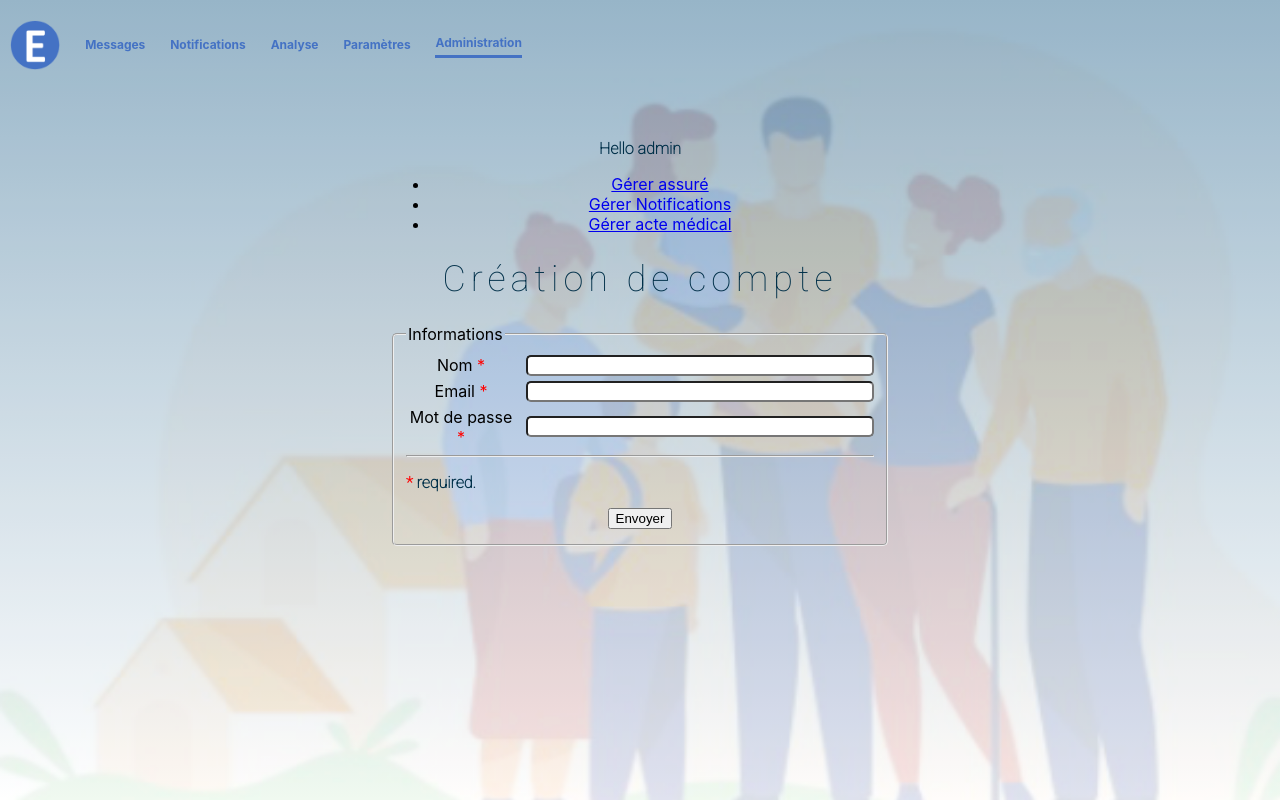
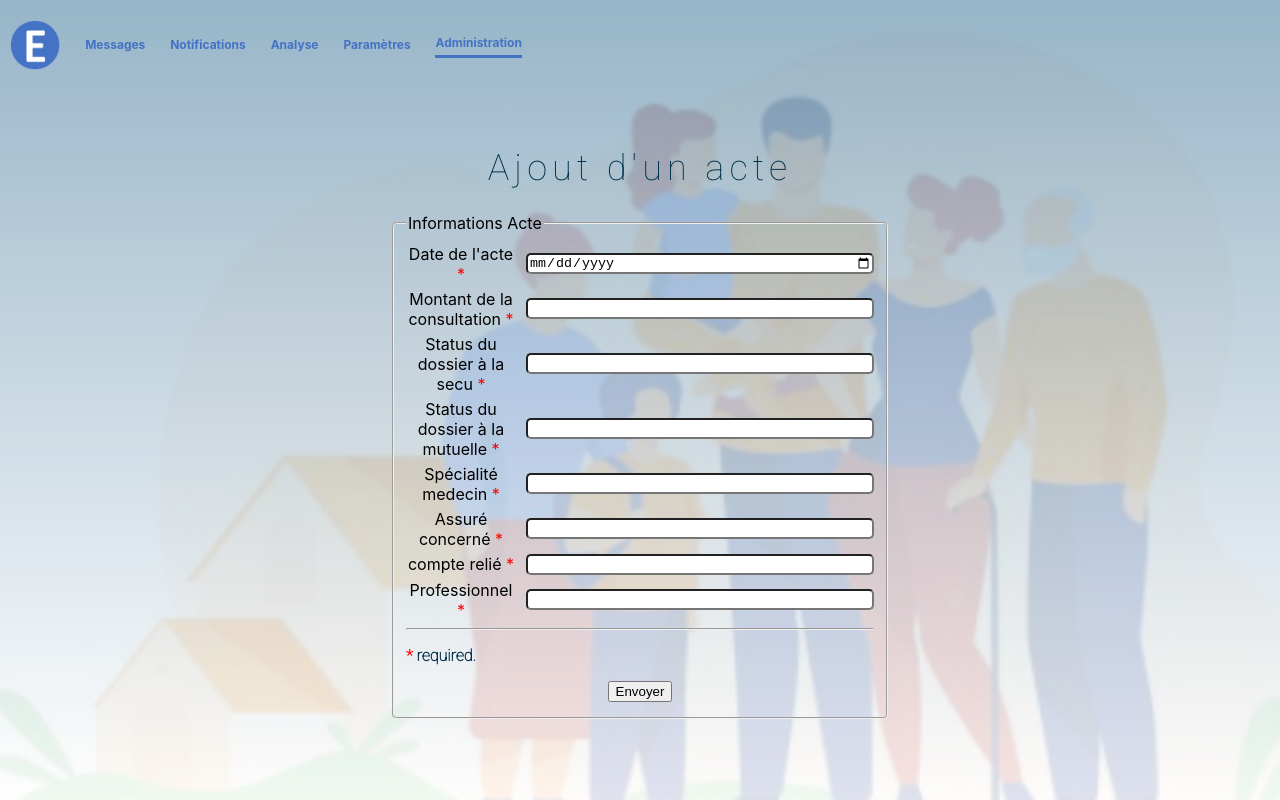
Before and after one commit to WildCodeSchool/remoteFR-R2dwild-P3-secuel-front, a React (Create React App) app: page /admin/medicalevent in a window 1280 px wide. Built offline with nearby package versions, Linux system fonts and the light colour scheme.

Commit message:
healt insurance screen added and screen medical event

```diff
--- a/src/App.js
+++ b/src/App.js
@@ -1,4 +1,5 @@
 import Admin from './screen/Admin'
+import FormAdminMedicalEvent from './screen/FormAdminMedicalEvent'
 import Analyse from './screen/Analyse'
 import CreateUser from './screen/CreateUser'
 import DetailEvent from './components/DetailEvent'
@@ -23,7 +24,8 @@ const App = () => {
         <Route path='/analyse' component={Analyse} />
         <Route path='/params' component={Params} />
         <Route path='/event/:id' component={DetailEvent} />
-        <Route path='/admin' component={Admin} />
+        <Route exact path='/admin' component={Admin} />
+        <Route path='/admin/medicalevent' component={FormAdminMedicalEvent} />
       </Switch>
     </div>
   )
--- a/src/data/fakejson/fakedata.json
+++ b/src/data/fakejson/fakedata.json
@@ -23,10 +23,10 @@
    "date acte médicale": "12/10/2020",
    "Type acte": "médécin généraliste ",
    "Nom professionnel de santé": "BIGOTTE",
-   "Montant Payé": "23",
+   "Montant Payé": "67",
    "Payeur": "SECURITE SOCIAL",
    "Statut du dossier": "Traité",
-   "Montant remboursé": "20",
+   "Montant remboursé": "56",
    "date de remboursement": "15/10/2020",
    "RECUPERATION TYPE INCIDENT": "-",
    "ENVOI DE NOTIFICATION": ""
@@ -39,10 +39,10 @@
    "date acte médicale": "02/02/2020",
    "Type acte": "médécin généraliste ",
    "Nom professionnel de santé": "BIGOTTE",
-   "Montant Payé": "23",
+   "Montant Payé": "678",
    "Payeur": "SECURITE SOCIAL",
    "Statut du dossier": "Traité",
-   "Montant remboursé": "20",
+   "Montant remboursé": "567",
    "date de remboursement": "05/02/2020",
    "RECUPERATION TYPE INCIDENT": "-",
    "ENVOI DE NOTIFICATION": ""
--- /dev/null
+++ b/src/screen/FormAdminMedicalEvent.js
@@ -0,0 +1,176 @@
+/* eslint-disable react/no-unescaped-entities */
+import axios from 'axios'
+import { useState } from 'react'
+
+import './FormAdminMedicalEvent.css'
+
+const FormAdminMedicalEvent = () => {
+  const [dateEvent, setDateEvent] = useState('')
+  const [amountEvent, setAmountEvent] = useState('')
+  const [secuStatus, setSecuStatus] = useState('')
+  const [insuranceStatus, setInsuranceStatus] = useState('')
+  const [specialitiesIdSpeciality, setSpecialitiesIdSpeciality] = useState('')
+  const [insuredIdInsured, setInsuredIdInsured] = useState('')
+  const [insuredAccountIdCompte, setInsuredAccountIdCompte] = useState('')
+  const [prosProId, setProsProId] = useState('')
+  const allMedicalE = {
+    Date_Event: dateEvent,
+    amount_Event: amountEvent,
+    secu_status: secuStatus,
+    insurance_status: insuranceStatus,
+    Specialities_id_speciality: specialitiesIdSpeciality,
+    Insured_id_Insured: insuredIdInsured,
+    Insured_Account_id_Compte: insuredAccountIdCompte,
+    Pros_pro_id: prosProId
+  }
+
+  const handleChange = e => {
+    e.target.name === 'dateEvent'
+      ? setDateEvent(e.target.value)
+      : e.target.name === 'amountEvent'
+      ? setAmountEvent(e.target.value)
+      : e.target.name === 'secuStatus'
+      ? setSecuStatus(e.target.value)
+      : e.target.name === 'insuranceStatus'
+      ? setInsuranceStatus(e.target.value)
+      : e.target.name === 'specialitiesIdSpeciality'
+      ? setSpecialitiesIdSpeciality(e.target.value)
+      : e.target.name === 'insuredIdInsured'
+      ? setInsuredIdInsured(e.target.value)
+      : e.target.name === 'insuredAccountIdCompte'
+      ? setInsuredAccountIdCompte(e.target.value)
+      : setProsProId(e.target.value)
+  }
+
+  const submitForm = e => {
+    e.preventDefault()
+    axios
+      .post('localhost:3000/medical_events', allMedicalE)
+      .then(res => {
+        alert(`${res.data} !`)
+      })
+      .catch(e => {
+        console.error(e)
+        alert(`Erreur lors de la création : ${e.message}`)
+      })
+  }
+
+  return (
+    <div className='form'>
+      <h1>Ajout d'un acte</h1>
+      <form onSubmit={submitForm}>
+        <fieldset>
+          <legend>Informations Acte</legend>
+          <div className='form-data'>
+            <label htmlFor='dateEvent'>
+              Date de l'acte<span> * </span>
+            </label>
+            <input
+              type='date'
+              id='dateEvent'
+              name='dateEvent'
+              onChange={handleChange}
+              required
+              value={dateEvent}
+            />
+          </div>
+          <div className='form-data'>
+            <label htmlFor='amountEvent'>
+              Montant de la consultation<span> * </span>
+            </label>
+            <input
+              type='text'
+              id='amountEvent'
+              name='amountEvent'
+              onChange={handleChange}
+              required
+              value={amountEvent}
+            />
+          </div>
+          <div className='form-data'>
+            <label htmlFor='secuStatus'>
+              Status du dossier à la secu<span> * </span>
+            </label>
+            <input
+              id='secuStatus'
+              name='secuStatus'
+              onChange={handleChange}
+              required
+              value={secuStatus}
+            />
+          </div>
+
+          <div className='form-data'>
+            <label htmlFor='insuranceStatus'>
+              Status du dossier à la mutuelle<span> * </span>
+            </label>
+            <input
+              id='insuranceStatus'
+              name='insuranceStatus'
+              onChange={handleChange}
+              required
+              value={insuranceStatus}
+            />
+          </div>
+          <div className='form-data'>
+            <label htmlFor='specialitiesIdSpeciality'>
+              Spécialité medecin<span> * </span>
+            </label>
+            <input
+              id='specialitiesIdSpeciality'
+              name='specialitiesIdSpeciality'
+              onChange={handleChange}
+              required
+              value={specialitiesIdSpeciality}
+            />
+          </div>
+          <div className='form-data'>
+            <label htmlFor='insuredIdInsured'>
+              Assuré concerné<span> * </span>
+            </label>
+            <input
+              id='insuredIdInsured'
+              name='insuredIdInsured'
+              onChange={handleChange}
+              required
+              value={insuredIdInsured}
+            />
+          </div>
+          <div className='form-data'>
+            <label htmlFor='insuredAccountIdCompte'>
+              compte relié<span> * </span>
+            </label>
+            <input
+              id='insuredAccountIdCompte'
+              name='insuredAccountIdCompte'
+              onChange={handleChange}
+              required
+              value={insuredAccountIdCompte}
+            />
+          </div>
+          <div className='form-data'>
+            <label htmlFor='prosProId'>
+              Professionnel<span> * </span>
+            </label>
+            <input
+              id='prosProId'
+              name='prosProId'
+              onChange={handleChange}
+              required
+              value={prosProId}
+            />
+          </div>
+          <hr />
+          <p>
+            <span> * </span> required.
+          </p>
+          <div className='form-data'>
+            <input type='submit' value='Envoyer' />
+          </div>
+        </fieldset>
+      </form>
+    </div>
+  )
+}
+
+export default FormAdminMedicalEvent
```
Also changed, not shown: src/screen/FormAdminHealthInsurance.js (added, +62 -0 lines), src/screen/FormAdminHealthInsurance.css (added), src/screen/FormAdminMedicalEvent.css (added).
